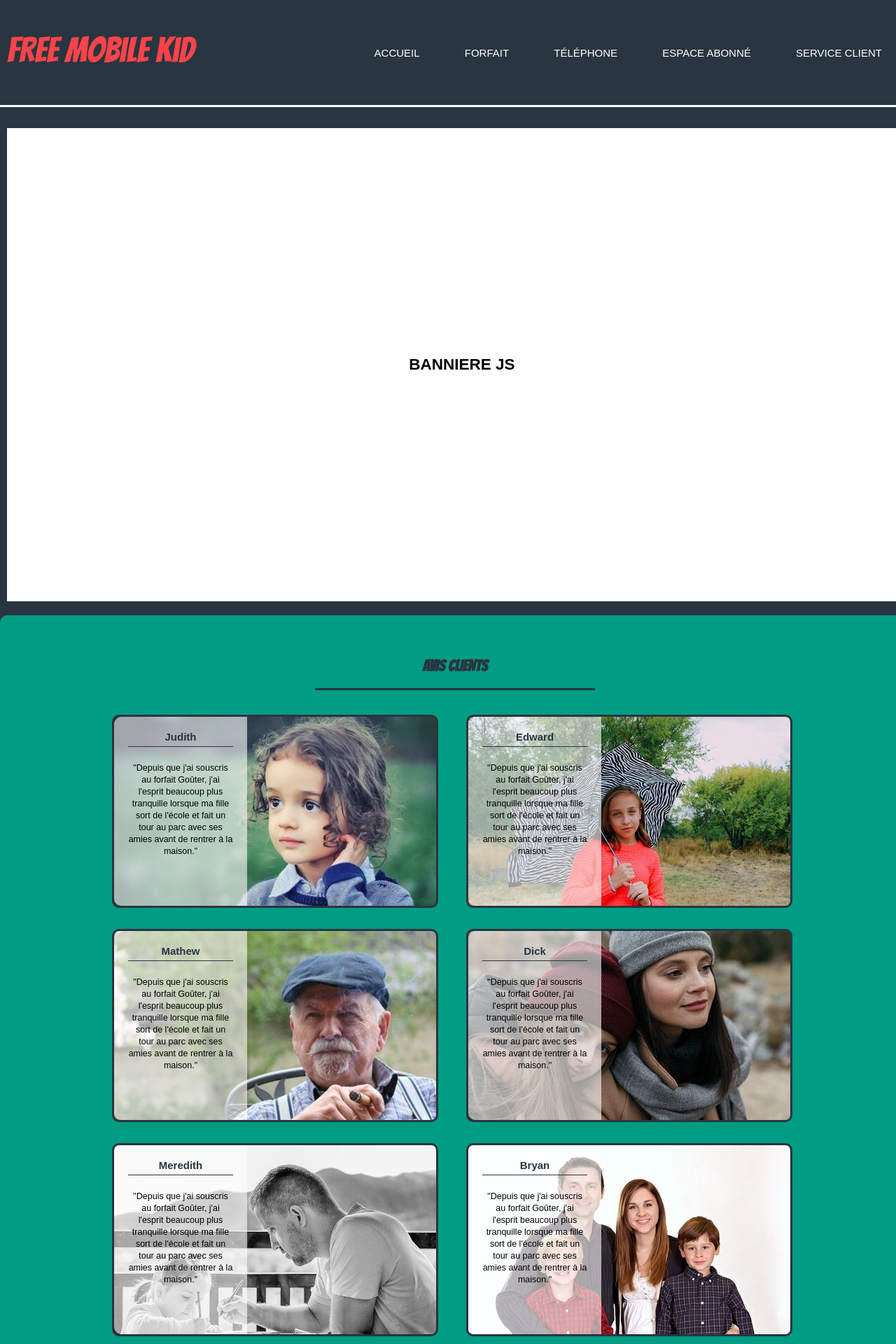
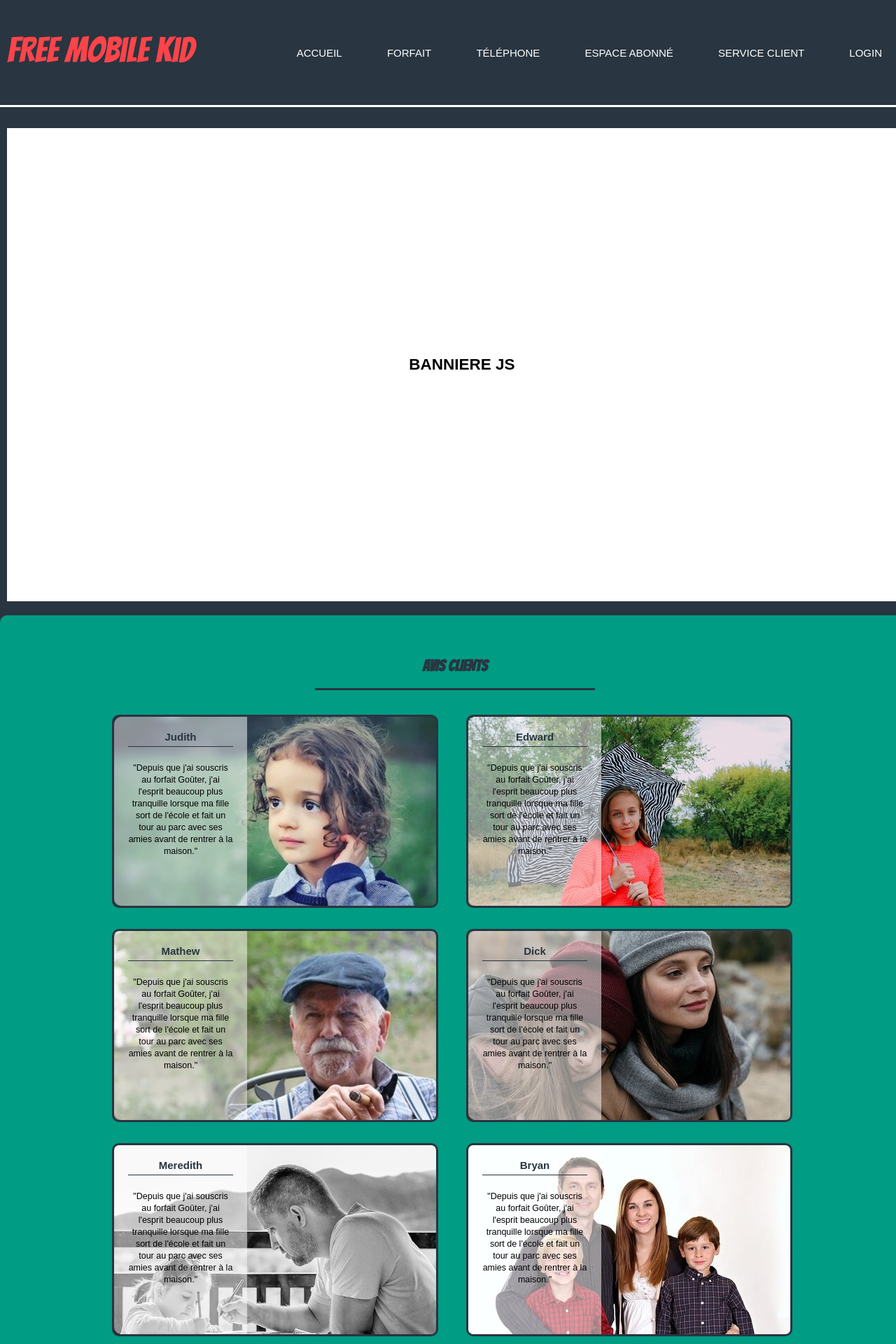
Before and after one commit to Mathis-Faz/FreeMobilleKids-WebSite, a PHP site: page / in a window 1280 px wide. Shown: the top 1920 px of the page at 70% size. Run offline with PHP 8.4, Linux system fonts and the light colour scheme.

Commit message:
last modif

```diff
--- a/index.html
+++ b/index.html
@@ -18,6 +18,7 @@
                         <li><a href="telephone.html">Téléphone</a></li>
                         <li><a href="eabonne.html">Espace abonné</a></li>
                         <li><a href="sclient.html">Service client</a></li>
+                        <li><a href="login.php">login</a></li>
                     </ul>
                 </nav>
             </div>
--- a/style.css
+++ b/style.css
@@ -172,7 +172,7 @@ header a:hover{
 }
 
 .overlay{
-    background: rgba(255, 255, 255, 0.6);
+    background: rgba(255, 255, 255, 0.5);
     height: 100%;
     width: 190px;
     padding: 20px;
```
Also changed, not shown: image/iphone11-01.jpeg (added), image/iphone11-02.jpeg (added).
